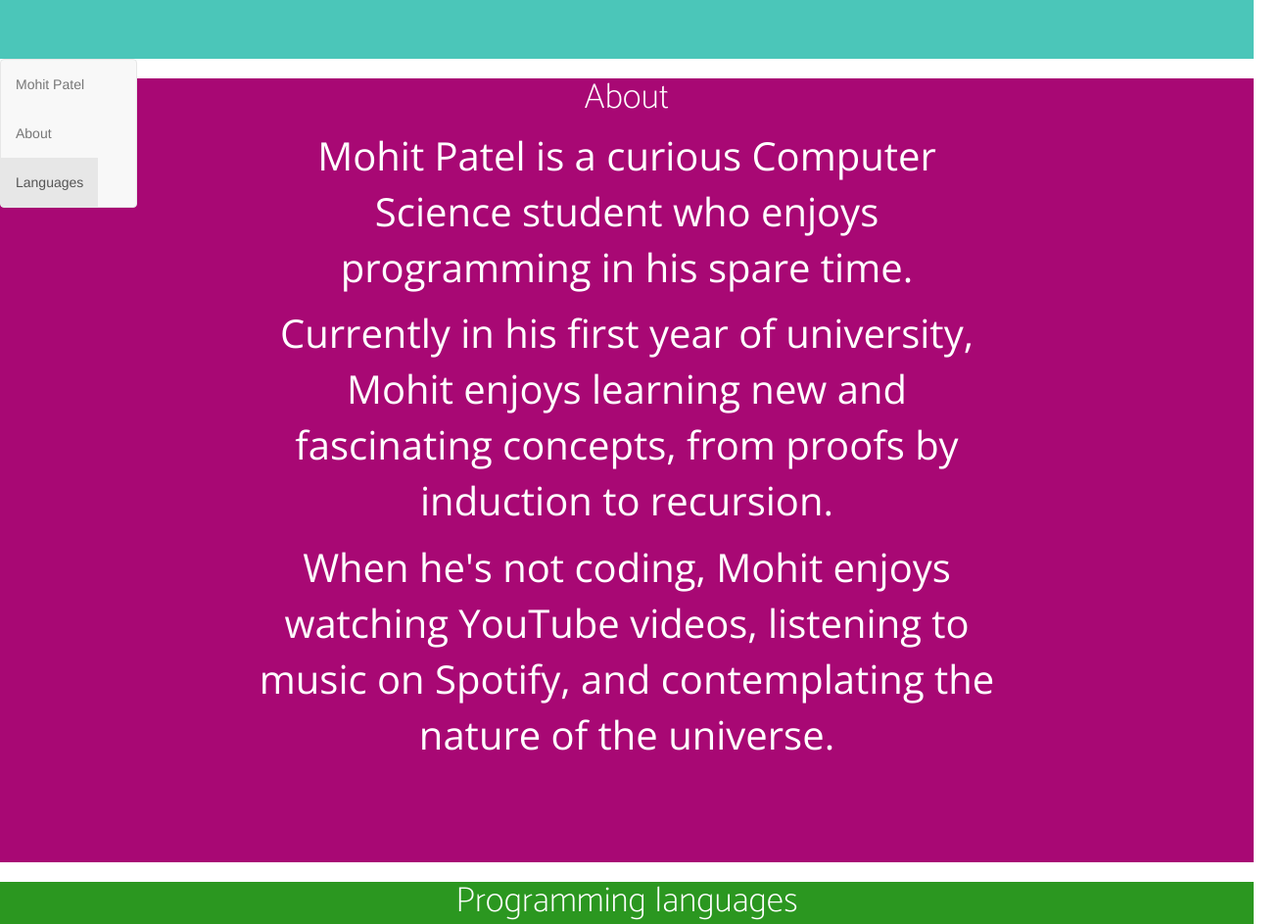
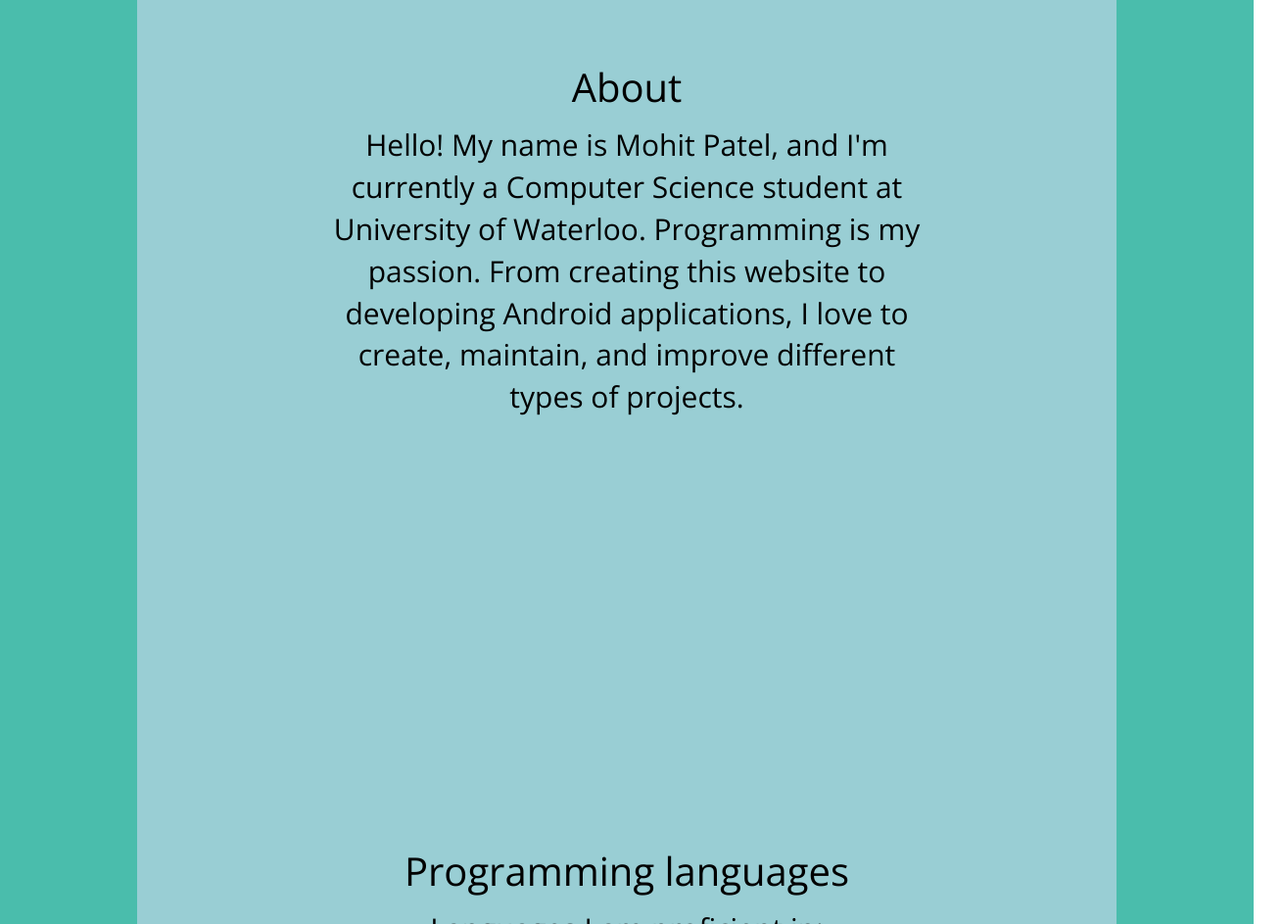
Before and after one commit to omnivaliant/personalWebsite, a plain HTML site: page index.html in a window 1280 px wide. Shown: the part 740-1683 px from the top of the page at 98% size, 1310 px wide, since content can reach past the window. Drawn offline with nearby package versions, Linux system fonts and the light colour scheme.

Commit message:
Redesigned website, and changed favicon icon

```diff
--- a/index.html
+++ b/index.html
@@ -6,13 +6,14 @@
 <head>
     <link rel="shortcut icon" type="image/x-icon" href="favicon.png" />
     <title>Mohit Patel</title>
-
     <!--CSS-->
     <link rel="stylesheet" type="text/css" href="style.css" />
     <link rel="stylesheet" href="https://cdnjs.cloudflare.com/ajax/libs/font-awesome/4.7.0/css/font-awesome.min.css">
     <link href="https://fonts.googleapis.com/css?family=Catamaran:100|Open+Sans:300" rel="stylesheet">
     <link rel="stylesheet" href="https://maxcdn.bootstrapcdn.com/bootstrap/3.3.7/css/bootstrap.min.css" integrity="sha384-BVYiiSIFeK1dGmJRAkycuHAHRg32OmUcww7on3RYdg4Va+PmSTsz/K68vbdEjh4u"
         crossorigin="anonymous">
+    <meta name="viewport" content="user-scalable=no, initial-scale=1, maximum-scale=1, minimum-scale=1, width=320, height=device-height, target-densitydpi=medium-dpi"
+    />
 
     <!--Javascript-->
     <script src="https://ajax.googleapis.com/ajax/libs/jquery/1.12.4/jquery.min.js"></script>
@@ -31,7 +32,8 @@
             </ul>
         </nav>
     </section>
-    <section class="intro" id="intro" class="container-fluid">
+    <section class="sections container-fluid" id="intro">
+        <section class="info">
             <p id="name"> Mohit Patel </p>
             <p id="intro-text">Computer Science 2021 - University of Waterloo</p>
             <div class="container" id="links">
@@ -43,21 +45,23 @@
                 </a>
             </div>
         </section>
-    <section class="about" id="about" class="container-fluid">
+    </section>
+    <section class="sections container-fluid" id="about">
+        <section class="info">
             <div class="section-title">
-            <h1> About </h1>
+                <p id="intro-text"> About </p>
             </div>
             <div class="section-description">
-            <p> Mohit Patel is a curious Computer Science student who enjoys programming in his spare time. </p>
-            <p> Currently in his first year of university, Mohit enjoys learning new and fascinating concepts, from proofs by
-                induction to recursion.</p>
-            <p> When he's not coding, Mohit enjoys watching YouTube videos, listening to music on Spotify, and contemplating
-                the nature of the universe.</p>
+                <p> Hello! My name is Mohit Patel, and I'm currently a Computer Science student at University of Waterloo. Programming
+                    is my passion. From creating this website to developing Android applications, I love to create, maintain,
+                    and improve different types of projects. </p>
             </div>
         </section>
-    <section class="languages" id="languages" class="container-fluid">
+    </section>
+    <section class="sections container-fluid" id="languages">
+        <section class="info">
             <div class="section-title">
-            <h1> Programming languages </h1>
+                <p id="intro-text"> Programming languages </p>
             </div>
             <div class="section-description">
                 <p>Languages I am proficient in:</p>
@@ -78,6 +82,7 @@
                 </ul>
             </div>
         </section>
+    </section>
 </body>
 
 </html>
--- a/style.css
+++ b/style.css
@@ -1,22 +1,26 @@
-html, body {
-  position: relative;
-}
 * {
+    position: relative;
     margin: 0;
     padding: 0;
 }
+.sections {
+    background-color: #4ABDAC;
+    color: black;
+    height: 100vh;
+}
 .toolbar {
     position: fixed;
-    left: 0;
-    top: 100%;
-    width: 10em;
+    left: 0%;
+    top: 50%;
+    width: 10%;
+    z-index: 100;
 }
-.intro {
-    background-color: #4BC6B9;
-    color: white;
+.info {
+    background-color:#99CED4;
+    width: 80%;
+    left: 10%;
     height: 100vh;
 }
-
 #name {
     font-family: 'Catamaran', sans-serif;
     text-align: center;
@@ -37,14 +41,6 @@ html, body {
     position: relative;
     top: 20%;
 }
-.hi-icon a {
-    display: block;
-    width: 100%;
-    height: 100%;
-    position: absolute;
-    top: 0px;
-    z-index: 100;
-}
 .social-icon {
     -webkit-transition: -webkit-transform ease-out 0.1s;
 	-moz-transition: -moz-transform ease-out 0.1s;
@@ -56,8 +52,8 @@ html, body {
 	-moz-transform: scale(1.25);
 	-ms-transform: scale(1.25);
 	transform: scale(1.25);
-	color: darkblue;
-    opacity: 0.6;
+    color: blue;
+    opacity: 1.0;
     /*animation: sonarEffect 0.5s ease-out 75ms;*/
 }
 
@@ -80,28 +76,19 @@ ul li {
     position: relative;
 }
 
-.about{
-    background-color: #A80874;
-    color: white;
-    height: 100vh;
-}
 .section-title{
     font-family: 'Catamaran', sans-serif;
+    font-size: 100px;
     margin-right: 20%;
     margin-left: 20%;
     text-align: center;
-    font-size: 100px;
+    font-size: 30px;
 }
 .section-description{
     font-family: 'Open Sans', sans-serif;
     margin-right: 20%;
     margin-left: 20%;
     text-align: center;
-    font-size: 40px;
+    font-size: 30px;
     border-radius: 10px;
 }
-.languages{
-    background-color: #2B9720;
-    color: white;
-    height: 100vh;
-}
```
Also changed, not shown: favicon.png, safari-pinned-tab.svg (added). Lines whose indentation alone changed are shown as unchanged.
